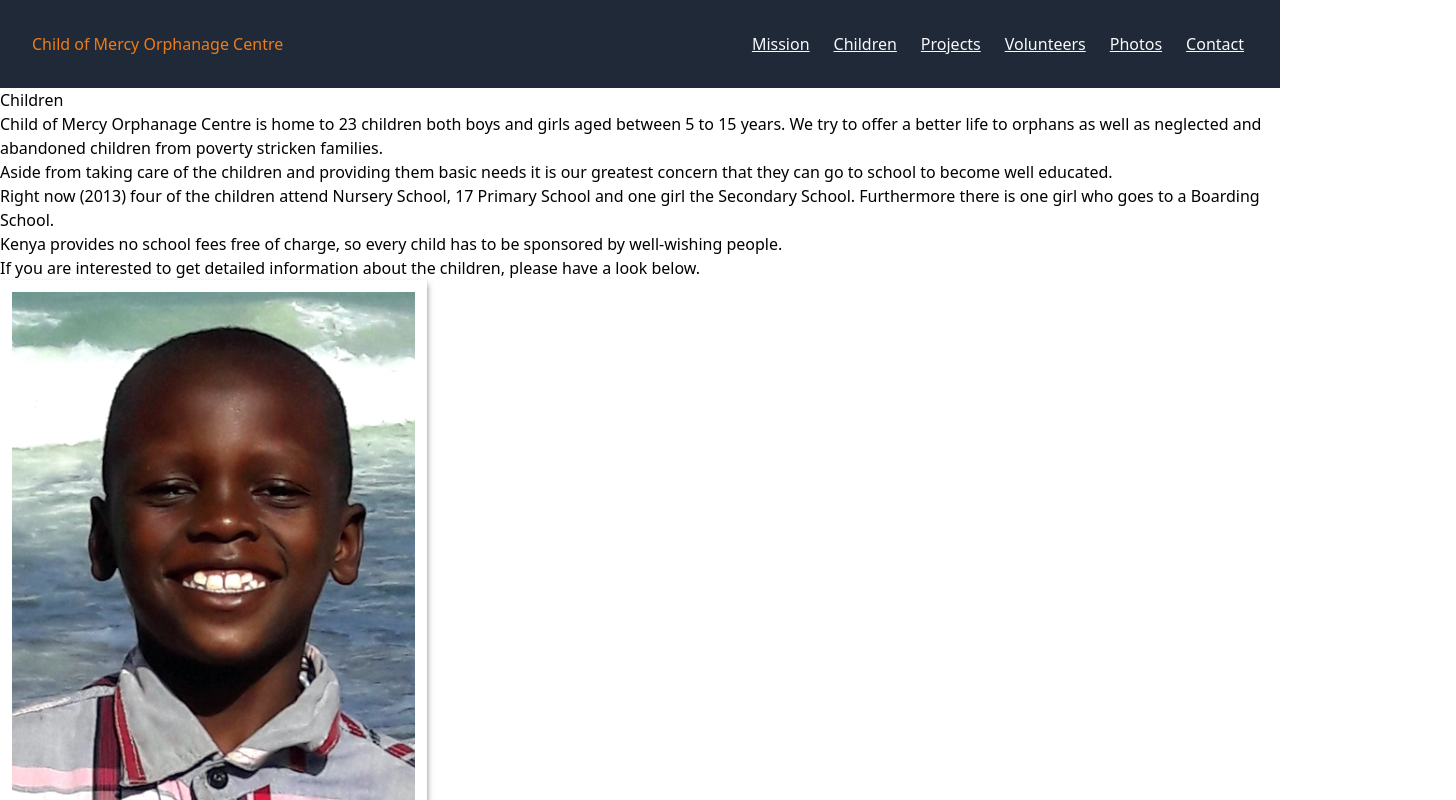
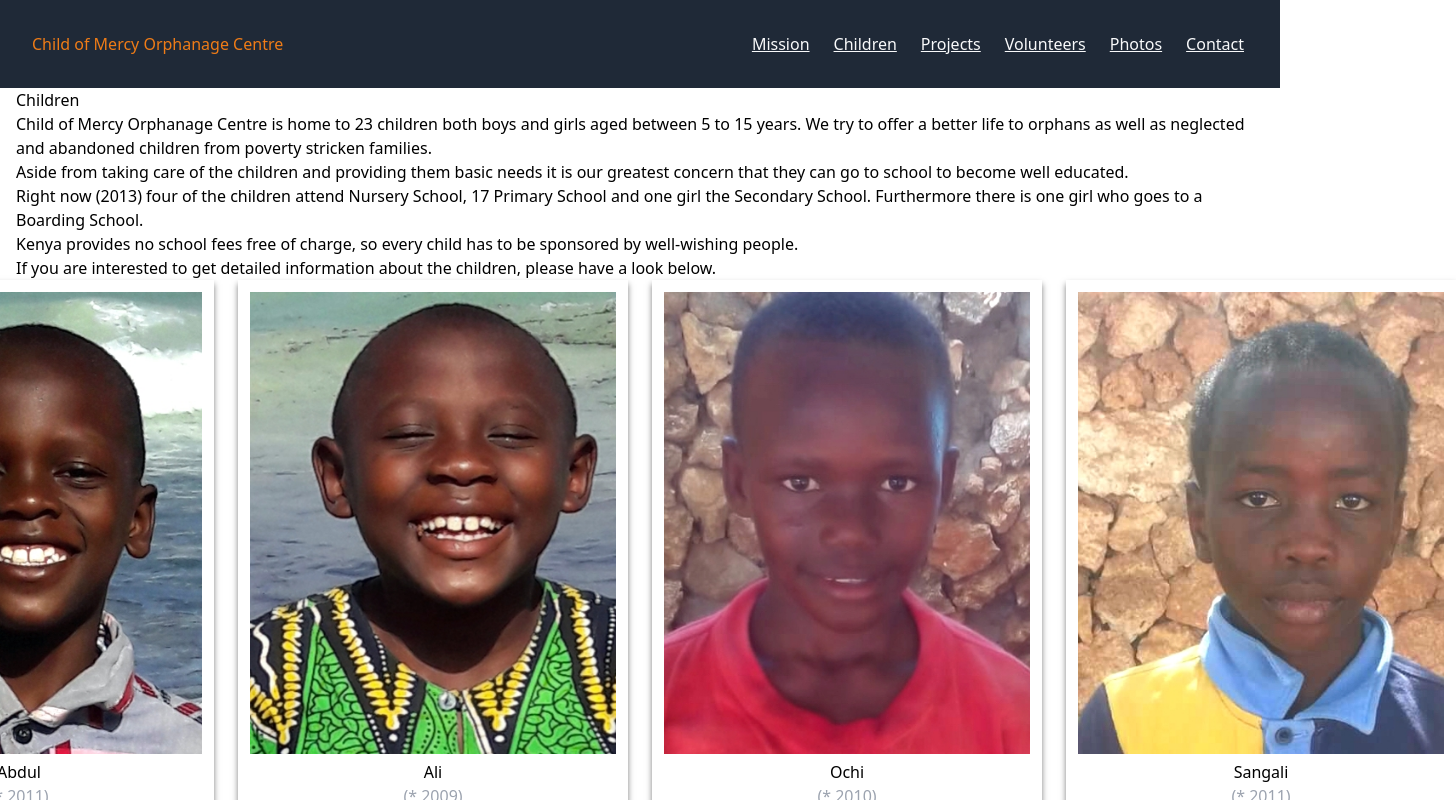
Before and after one commit to larswittenberg/orphanage-centre-mombasa, a Next.js app: page /children in a window 1280 px wide. Shown: the top 800 px of the page, 1456 px wide, since content can reach past the window. Built offline with nearby package versions, Linux system fonts and the light colour scheme; what @tailwindcss/typography would draw is missing.

Commit message:
UPDATE: Kids Gallery

```diff
--- a/components/KidsGallery.js
+++ b/components/KidsGallery.js
@@ -86,20 +86,19 @@ const kids = [
 
 export default function KidsGallery() {
 	return (
-		<div className="">
-				<ol className="">
+		<div className="grid gap-4 xl:gap-6 grid-cols-2 sm:grid-cols-3 xl:grid-cols-4">
 			{kids.map(({ name, date, src, }, i) => (
-						<li key={`${name}-${i}`}>
 				<Polaroid
+					key={`${name}-${i}`}
 					filename={src}
 					alt={name}
 					w={430}
 					h={543}
-							className="w-1/3"
+					className=""
+					title={name}
+					subtitle={`(* ${date})`}
 				/>
-						</li>
 			))}
-				</ol>
 		</div>
 	)
 }
--- a/components/LayoutDefault.js
+++ b/components/LayoutDefault.js
@@ -8,7 +8,7 @@ export default function LayoutDefault({ children }) {
 		<div>
 			<Nav />
 				<MDXProvider components={MDXComponents}>
-					<main className="prose prose-sm sm:prose lg:prose-xl mx-auto">
+					<main className="px-4 prose prose-sm sm:prose lg:prose-xl mx-auto">
 						{children}
 					</main>
 				</MDXProvider>
--- a/components/Polaroid.js
+++ b/components/Polaroid.js
@@ -6,14 +6,16 @@ export default function Polaroid({
 		w,
 		h,
 		rotation='none',
-		rotationRight,
-		className
+		className,
+		title,
+		subtitle,
 	}){
 
 	return (
 		<div className={`
-			shadow-polaroid p-3 pb-12
+			shadow-polaroid p-3
 			${className}
+			${title ? 'pb-2' : 'pb-12'}
 			${rotation == 'right' ? 'transform rotate-1' : rotation == 'left' ? 'transform -rotate-1' : ''}
 		`}>
 			<NextImage
@@ -22,6 +24,10 @@ export default function Polaroid({
 				width={w}
 				height={h}
 			/>
+			<span className="flex flex-col text-center mt-0 mb-1">
+				<i className="not-italic">{title}</i>
+				<i className="not-italic text-gray-400">{subtitle}</i>
+			</span>
 		</div>
 	)
 }
--- a/pages/children.mdx
+++ b/pages/children.mdx
@@ -16,4 +16,6 @@ Kenya provides no school fees free of charge, so every child has to be sponsored
 If you are interested to get detailed information about the children, please have a look below.
 
 
-<KidsGallery />
+<div className="md:flex items-center xl:-mx-48 mb-20">
+	<KidsGallery />
+</div>
--- a/pages/volunteers.mdx
+++ b/pages/volunteers.mdx
@@ -157,7 +157,7 @@ If this interests you, you can also read the comments of former volunteers who d
 
 
 
-<div className="md:flex items-center -mx-48 mb-20">
+<div className="md:flex items-center xl:-mx-48 mb-20">
 <Polaroid
 	filename="volunteers-emmie-and-emma.jpg"
 	alt="Volunteers Emmie and Emma"
```
Lines whose indentation alone changed are shown as unchanged.
